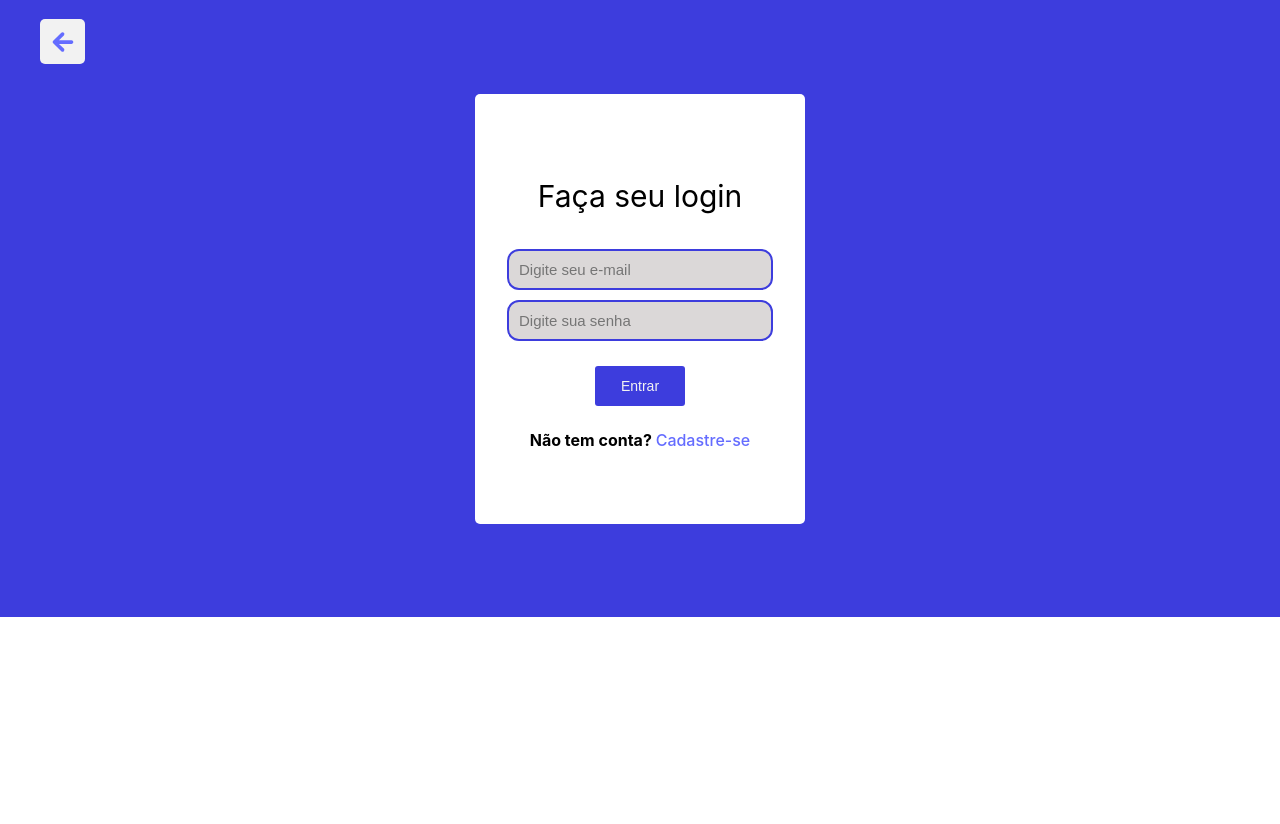
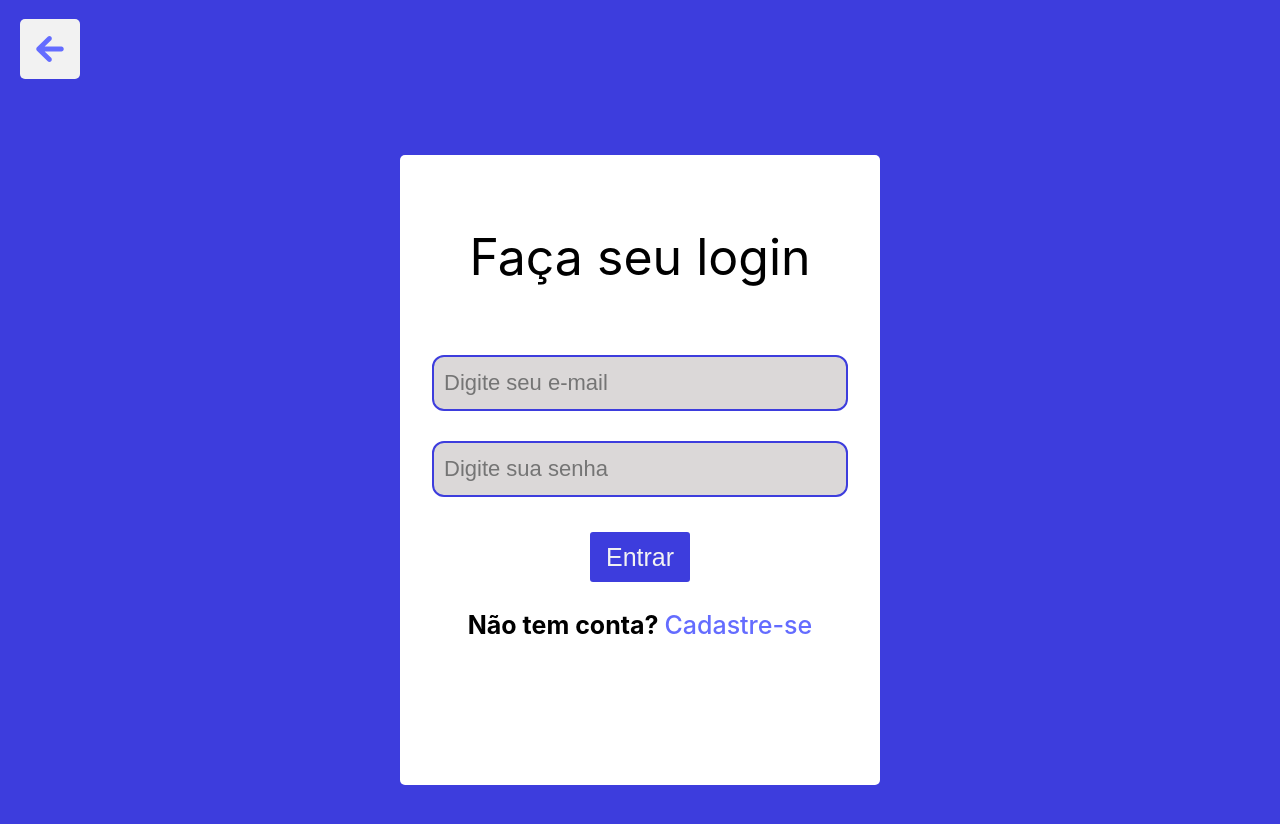
Before and after one commit to DouglasGsilva/House-Custos-Site, a React (Vite) app in the folder HouseCustos/: page /login in a window 1280 px wide. Shown: the top 824 px of the page. Before the commit the page ends 800 px from the top, so only its background shows below. Built offline with nearby package versions, Linux system fonts and the light colour scheme.

Commit message:
mobile first Login Page

```diff
--- a/HouseCustos/src/Components/layout_Home/Navbar/Navbar.jsx
+++ b/HouseCustos/src/Components/layout_Home/Navbar/Navbar.jsx
@@ -6,15 +6,7 @@ import { UserContext } from "../../../context/UserContext";
 import Cookies from "js-cookie";
 
 import logo from "../../imgs/em_desenvolvimento.png";
-import {
-  NavbarBg,
-  NavLinks,
-  NavLi,
-  LinkRouteCad,
-  LinkSignout,
-  NavLogo,
-  LinkRoutes,
-} from "./style";
+import * as C from "./style";
 import { RxExit } from "react-icons/rx";
 
 function NavBar() {
@@ -52,40 +44,40 @@ function NavBar() {
   }
 
   return (
-    <NavbarBg>
-      <NavLogo src={logo}></NavLogo>
-      <NavLinks>
+    <C.NavbarBg>
+      <C.NavLogo src={logo}></C.NavLogo>
+      <C.NavLinks>
         {!user ? (
-          <NavLi>
+          <C.NavLi>
             <Link to={"/cadastro"}>
-              <LinkRouteCad>Cadastre-se</LinkRouteCad>
+              <C.LinkRouteCad>Cadastre-se</C.LinkRouteCad>
             </Link>{" "}
-          </NavLi>
+          </C.NavLi>
         ) : (
           ""
         )}
 
         {user ? (
-          <NavLi>
-            <LinkRoutes margin='12px'>{user.name} </LinkRoutes>
+          <C.NavLi>
+            <C.LinkRoutes margin='12px'>{user.name} </C.LinkRoutes>
 
             <Link to={"/custos"}>
-              <LinkRoutes margin='30px'>Custos</LinkRoutes>
+              <C.LinkRoutes margin='30px'>Custos</C.LinkRoutes>
             </Link>
 
-            <LinkSignout>
+            <C.LinkSignout>
               <RxExit onClick={signOut} />
-            </LinkSignout>
-          </NavLi>
+            </C.LinkSignout>
+          </C.NavLi>
         ) : (
-          <NavLi>
+          <C.NavLi>
             <Link to={"/login"}>
-              <LinkRoutes>Entrar</LinkRoutes>
+              <C.LinkRoutes>Entrar</C.LinkRoutes>
             </Link>
-          </NavLi>
+          </C.NavLi>
         )}
-      </NavLinks>
-    </NavbarBg>
+      </C.NavLinks>
+    </C.NavbarBg>
   );
 }
 export default NavBar;
--- a/HouseCustos/src/Components/layout_Home/Navbar/style.jsx
+++ b/HouseCustos/src/Components/layout_Home/Navbar/style.jsx
@@ -61,6 +61,7 @@ export const LinkRoutes = styled.p`
   margin-right: ${(props) => props.margin};
   font-size: 16px;
   transition: all 0.2s linear;
+  justify-content: center;
   &:hover {
     color: #fff;
   }
--- a/HouseCustos/src/Components/pages/Login/Login.jsx
+++ b/HouseCustos/src/Components/pages/Login/Login.jsx
@@ -5,14 +5,8 @@ import signinSchema from "../../../Schemas/signinSchema";
 import { useNavigate, Link } from "react-router-dom";
 import { IoMdArrowRoundBack } from "react-icons/io";
 import Cookies from "js-cookie";
-import {
-  ButtonLogin,
-  ContainerCenter,
-  FormLogin,
-  Input,
-  LinkExit,
-} from "./style";
-import { ErrorMessage } from "../../layout_Cadastro/Form/style.js";
+import * as C from "./style";
+import { IoMdAlert } from "react-icons/io";
 const Login = () => {
   const {
     register,
@@ -38,35 +32,43 @@ const Login = () => {
   }
 
   return (
-    <ContainerCenter>
+    <C.ContainerCenter>
       <Link to={"/"}>
-        <LinkExit>
+        <C.LinkExit>
           <IoMdArrowRoundBack />
-        </LinkExit>
+        </C.LinkExit>
       </Link>{" "}
-      <FormLogin onSubmit={handleSubmit(HandleSubmit)}>
-        <p>Faça seu login</p>
-        <Input
+      <C.FormLogin onSubmit={handleSubmit(HandleSubmit)}>
+        <C.TitleForm>Faça seu login</C.TitleForm>
+        <C.Input
           type='text'
           placeholder='Digite seu e-mail'
           {...register("email")}
         />
-        {errors.email && <ErrorMessage>{errors.email.message}</ErrorMessage>}
-        <Input
+        {errors.email && (
+          <C.ErrorMessage>
+            <IoMdAlert />
+            {errors.email.message}
+          </C.ErrorMessage>
+        )}
+        <C.Input
           type='password'
           placeholder='Digite sua senha'
           {...register("password")}
         />
         {errors.password && (
-          <ErrorMessage>{errors.password.message}</ErrorMessage>
+          <C.ErrorMessage>
+            <IoMdAlert />
+            {errors.password.message}
+          </C.ErrorMessage>
         )}
-        <ButtonLogin>Entrar</ButtonLogin>
+        <C.ButtonLogin>Entrar</C.ButtonLogin>
 
-        <h4>
+        <C.TextDown>
           Não tem conta? <Link to={"/cadastro"}>Cadastre-se</Link>{" "}
-        </h4>
-      </FormLogin>
-    </ContainerCenter>
+        </C.TextDown>
+      </C.FormLogin>
+    </C.ContainerCenter>
   );
 };
 
--- a/HouseCustos/src/Components/pages/Login/style.jsx
+++ b/HouseCustos/src/Components/pages/Login/style.jsx
@@ -8,7 +8,7 @@ export const LinkExit = styled.a`
   padding: 5px;
   border-radius: 5px;
   top: 19px;
-  left: 40px;
+  left: 20px;
   width: 35px;
   height: 35px;
   display: flex;
@@ -19,6 +19,29 @@ export const LinkExit = styled.a`
   &:hover {
     color: #2525df;
   }
+
+  @media (min-width: 1024px) {
+    width: 50px;
+    height: 50px;
+    font-size: 40px;
+  }
+`;
+
+export const TitleForm = styled.p`
+  font-size: 30px;
+  margin-top: 0px;
+  @media (min-width: 768px) {
+    font-size: 50px;
+    margin-top: -50px;
+  }
+`;
+
+export const TextDown = styled.p`
+  font-size: 16px;
+  font-weight: bold;
+  @media (min-width: 768px) {
+    font-size: 25px;
+  }
 `;
 
 export const ContainerCenter = styled.div`
@@ -26,7 +49,18 @@ export const ContainerCenter = styled.div`
   display: flex;
   justify-content: center;
   align-items: center;
-  height: 617px;
+  width: 100%;
+  height: 550px;
+
+  @media (min-width: 360px) {
+    height: 715px;
+  }
+  @media (min-width: 425px) {
+    height: 750px;
+  }
+  @media (min-width: 768px) {
+    height: 940px;
+  }
 `;
 
 export const FormLogin = styled.form`
@@ -37,11 +71,25 @@ export const FormLogin = styled.form`
   align-items: center;
   padding: 15px;
   border-radius: 5px;
-  width: 300px;
-  height: 400px;
+  width: 260px;
+  height: 350px;
 
-  & p {
-    font-size: 30px;
+  @media (min-width: 360px) {
+    width: 300px;
+    height: 400px;
+  }
+  @media (min-width: 425px) {
+    width: 350px;
+    height: 450px;
+  }
+
+  @media (min-width: 768px) {
+    height: 600px;
+    width: 500px;
+  }
+  @media (min-width: 1024px) {
+    height: 600px;
+    width: 450px;
   }
 `;
 
@@ -54,7 +102,25 @@ export const Input = styled.input`
   text-align: left;
   padding-left: 10px;
   font-size: 15px;
-  margin-bottom: 10px;
+  margin-bottom: 20px;
+
+  @media (min-width: 360px) {
+    height: 40px;
+    margin-top: 10px;
+  }
+  @media (min-width: 425px) {
+    width: 300px;
+    height: 45px;
+    font-size: 17px;
+  }
+  @media (min-width: 768px) {
+    width: 400px;
+    height: 60px;
+    font-size: 22px;
+  }
+  @media (min-width: 1024px) {
+    height: 50px;
+  }
 `;
 
 export const ButtonLogin = styled.button`
@@ -68,4 +134,30 @@ export const ButtonLogin = styled.button`
   font-size: 14px;
   transition: all 0.2s linear;
   margin-top: 15px;
+
+  @media (min-width: 768px) {
+    font-size: 25px;
+    width: 100px;
+    height: 50px;
+  }
 `;
+
+export const ErrorMessage = styled.p`
+  color: red;
+  width: 400px;
+  height: 1px;
+  align-items: center;
+  justify-content: center;
+  text-align: center;
+  font-size: 12px;
+  margin-top: -20px;
+  padding-top: 5px;
+  padding-bottom: 5px;
+
+  @media (min-width: 360px) {
+    font-size: 14px;
+  }
+  @media (min-width: 768px) {
+    font-size: 20px;
+  }
+`;
```
